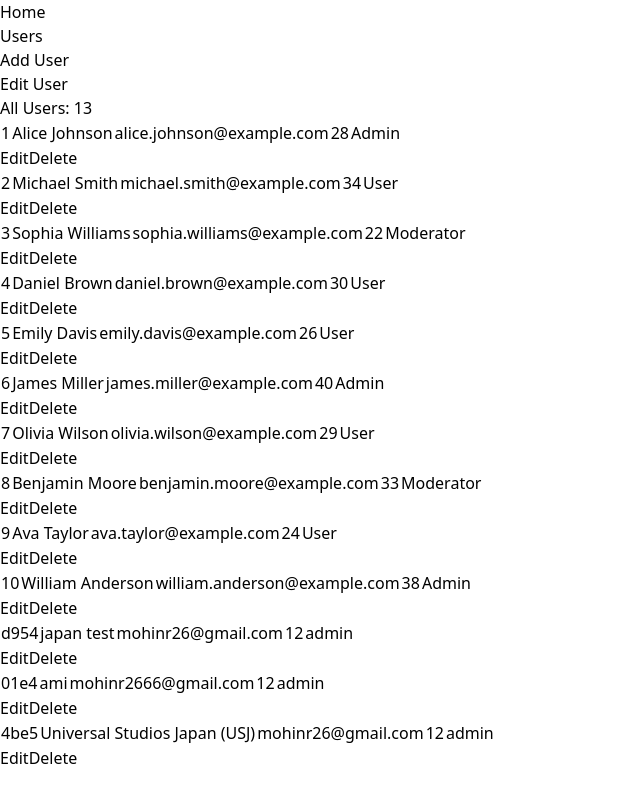
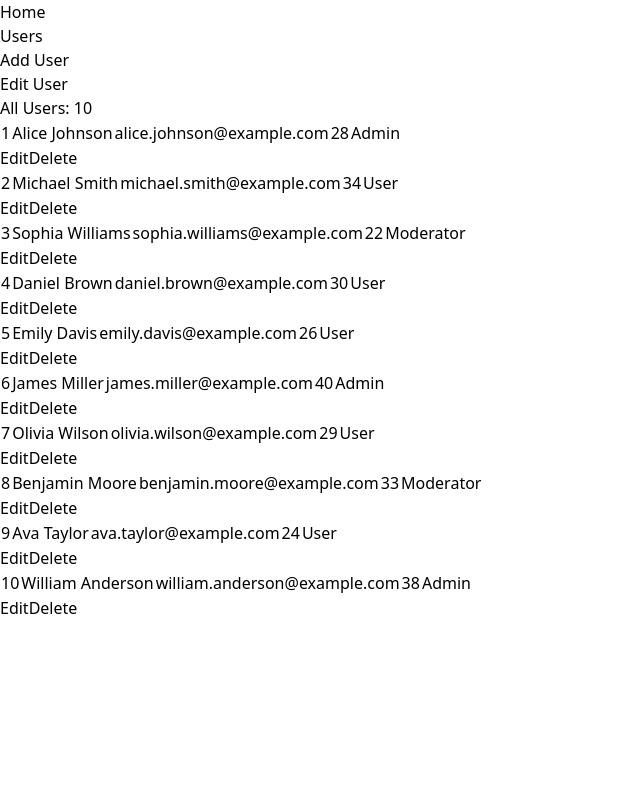
Before and after one commit to ramohin1236/rtk_query_first_project, a React (Vite) app: page / in a window 1280 px wide. Shown: the whole page, without its empty margins (0-640 px from the left). Built offline with nearby package versions, Linux system fonts and the light colour scheme; data requests are answered from the project's data file.

Commit message:
data delete complete

```diff
--- a/db.json
+++ b/db.json
@@ -79,30 +79,6 @@
       "age": 38,
       "role": "Admin",
       "isActive": true
-    },
-    {
-      "id": "d954",
-      "name": "japan test",
-      "email": "mohinr26@gmail.com",
-      "role": "admin",
-      "age": "12",
-      "isActive": false
-    },
-    {
-      "id": "01e4",
-      "name": "ami",
-      "email": "mohinr2666@gmail.com",
-      "role": "admin",
-      "age": "12",
-      "isActive": false
-    },
-    {
-      "id": "4be5",
-      "name": "Universal Studios Japan (USJ)",
-      "email": "mohinr26@gmail.com",
-      "role": "admin",
-      "age": "12",
-      "isActive": false
     }
   ],
   "comments": [
--- a/src/components/AddUser.jsx
+++ b/src/components/AddUser.jsx
@@ -1,30 +1,29 @@
-import { useForm } from "react-hook-form"
-import { useAddUserMutation } from "../redux/features/users/userApi"
-import { useNavigate } from "react-router"
-import swal from 'sweetalert';
-
-
+import { useForm } from "react-hook-form";
+import { useAddUserMutation } from "../redux/features/users/userApi";
+import { useNavigate } from "react-router";
+import swal from "sweetalert";
 
 const AddUser = () => {
+  const {
+    register,
+    handleSubmit,
+    formState: { errors },
+  } = useForm();
 
-    const {register,handleSubmit,formState: { errors }} = useForm()
-
-    const [addUser] = useAddUserMutation()
-  const navigate = useNavigate()
+  const [addUser] = useAddUserMutation();
+  const navigate = useNavigate();
 
   const onSubmit = async (data) => {
-
-    try{
-          const response = await addUser({...data, isActive: false})
+    try {
+      const response = await addUser({ ...data, isActive: false });
       swal("Good job!", "You clicked the button!", "success");
 
-          navigate('/')
-          console.log(response)
+      navigate("/");
+      console.log(response);
+    } catch (error) {
+      console.error("Error adding user:", error);
     }
-     catch(error){
-       console.error("Error adding user:", error)
-     }
-  }
+  };
 
   return (
     <div>
@@ -32,24 +31,41 @@ const AddUser = () => {
 
       <form
         onSubmit={handleSubmit(onSubmit)}
-        className="border border-gray-300 rounded-lg shadow-lg mt-10 max-w-96 mx-auto px-4 py-4">
+        className="border border-gray-300 rounded-lg shadow-lg mt-10 max-w-96 mx-auto px-4 py-4"
+      >
         <div>
           {/* first input */}
           <label className="block mb-1 font-semibold">Name:</label>
-                  <input type="text" name="name" className="border w-full border-gray-300 p-2 ring-1 rounded-lg focus:outline-none focus:ring-2 focus:ring-blue-500" placeholder="Enter name"
-                  {...register("name", { required: "Name is required" })} />
+          <input
+            type="text"
+            name="name"
+            className="border w-full border-gray-300 p-2 ring-1 rounded-lg focus:outline-none focus:ring-2 focus:ring-blue-500"
+            placeholder="Enter name"
+            {...register("name", { required: "Name is required" })}
+          />
           {errors.name && <p className="text-red-500">{errors.name.message}</p>}
 
           {/* first input */}
           <label className="block mb-1 font-semibold">email:</label>
-                  <input type="text" name="email" className="border w-full border-gray-300 p-2 ring-1 rounded-lg focus:outline-none focus:ring-2 focus:ring-blue-500" placeholder="Enter email"
-                  {...register("email", { required: "Email is required" })} />
-                  {errors.email && <p className="text-red-500">{errors.email.message}</p>}
+          <input
+            type="text"
+            name="email"
+            className="border w-full border-gray-300 p-2 ring-1 rounded-lg focus:outline-none focus:ring-2 focus:ring-blue-500"
+            placeholder="Enter email"
+            {...register("email", { required: "Email is required" })}
+          />
+          {errors.email && (
+            <p className="text-red-500">{errors.email.message}</p>
+          )}
 
           {/* first input */}
           <label className="block mb-1 font-semibold">role:</label>
-                 <select className="border w-full border-gray-300 p-2 ring-1 rounded-lg focus:outline-none focus:ring-2 focus:ring-blue-500" name="role" id="role"
-                 {...register("role", { required: "Role is required" })}>
+          <select
+            className="border w-full border-gray-300 p-2 ring-1 rounded-lg focus:outline-none focus:ring-2 focus:ring-blue-500"
+            name="role"
+            id="role"
+            {...register("role", { required: "Role is required" })}
+          >
             <option value="">Select role</option>
             <option value="admin">Admin</option>
             <option value="user">User</option>
@@ -58,17 +74,26 @@ const AddUser = () => {
 
           {/* first input */}
           <label className="block mb-1 font-semibold">Age:</label>
-                  <input type="text" name="age" className="border w-full border-gray-300 p-2 ring-1 rounded-lg focus:outline-none focus:ring-2 focus:ring-blue-500" placeholder="Enter age"
-                  {...register("age", { required: "Age is required" })} />
+          <input
+            type="text"
+            name="age"
+            className="border w-full border-gray-300 p-2 ring-1 rounded-lg focus:outline-none focus:ring-2 focus:ring-blue-500"
+            placeholder="Enter age"
+            {...register("age", { required: "Age is required" })}
+          />
           {errors.age && <p className="text-red-500">{errors.age.message}</p>}
-
         </div>
 
-              <button type="submit" className="bg-blue-500 mt-4 text-white
-              w-full py-2 rounded-lg hover:bg-blue-600">Add User</button>
+        <button
+          type="submit"
+          className="bg-blue-500 mt-4 text-white
+              w-full py-2 rounded-lg hover:bg-blue-600"
+        >
+          Add User
+        </button>
       </form>
     </div>
-  )
-}
+  );
+};
 
-export default AddUser
+export default AddUser;
--- a/src/components/UserTable.jsx
+++ b/src/components/UserTable.jsx
@@ -1,6 +1,23 @@
 import PropTypes from "prop-types";
+import { useDeleteUserMutation } from "../redux/features/users/userApi";
+import swal from 'sweetalert';
+
+
 
 const UserTable = ({ user }) => {
+
+  const [deleteUser] = useDeleteUserMutation();
+
+  const handleDeleteUser = async (id) => {
+    try {
+      const response =  await deleteUser(id)
+      swal("Good job!", "You clicked the button!", "success");
+      console.log(response)
+    } catch (error) {
+      console.error("Failed to delete user:", error);
+    }
+  };
+
   return (
     <div className="flex items-center justify-between p-4 border-b">
       <div>
@@ -20,7 +37,9 @@ const UserTable = ({ user }) => {
       <button className="px-4 py-2 text-sm font-medium text-white bg-blue-600 rounded-md hover:bg-blue-700 ml-20 mr-6">
         Edit
       </button>
-      <button className="px-4 py-2 text-sm font-medium text-white bg-red-600 rounded-md hover:bg-blue-700">
+      <button
+      onClick={()=>handleDeleteUser(user?.id)}
+      className="px-4 py-2 text-sm font-medium text-white bg-red-600 rounded-md hover:bg-blue-700">
         Delete
       </button>
     </div>
--- a/src/redux/features/users/userApi.js
+++ b/src/redux/features/users/userApi.js
@@ -20,12 +20,22 @@ const userApi = createApi({
             url: '/users',
             method: 'POST',
             body: data
-        })
-    })
+        }),
+        invalidatesTags: ["User"]
+    }),
+
+    // delete a user from api
+     deleteUser: builder.mutation({
+        query: (id) => ({
+            url: `/users/${id}`,
+            method: 'DELETE',
+        }),
+        invalidatesTags: ["User"]
+     })
   }),
 });
 
 
-export const { useGetUsersQuery, useAddUserMutation } = userApi;
+export const { useGetUsersQuery, useAddUserMutation, useDeleteUserMutation } = userApi;
 
 export default userApi;
```
Lines whose indentation alone changed are shown as unchanged.
